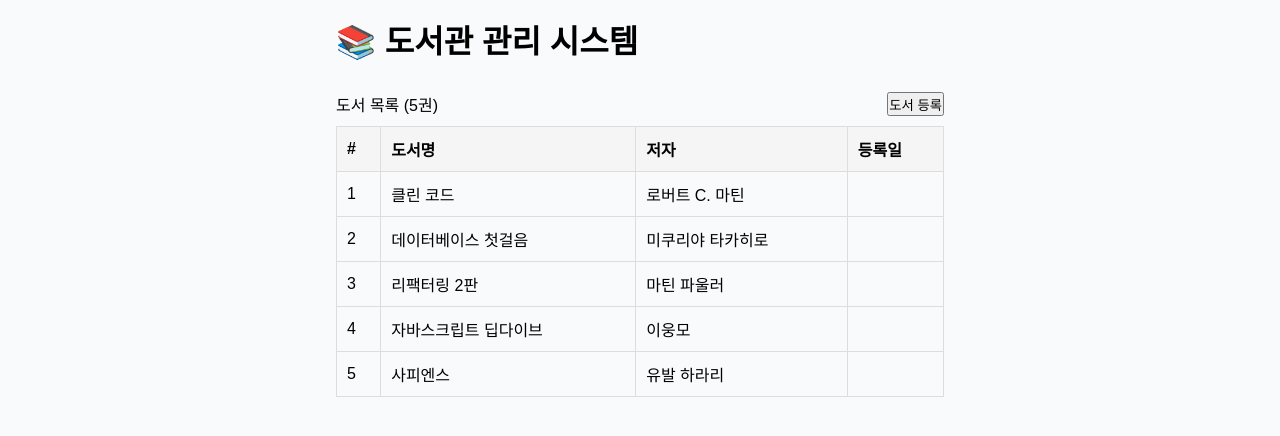
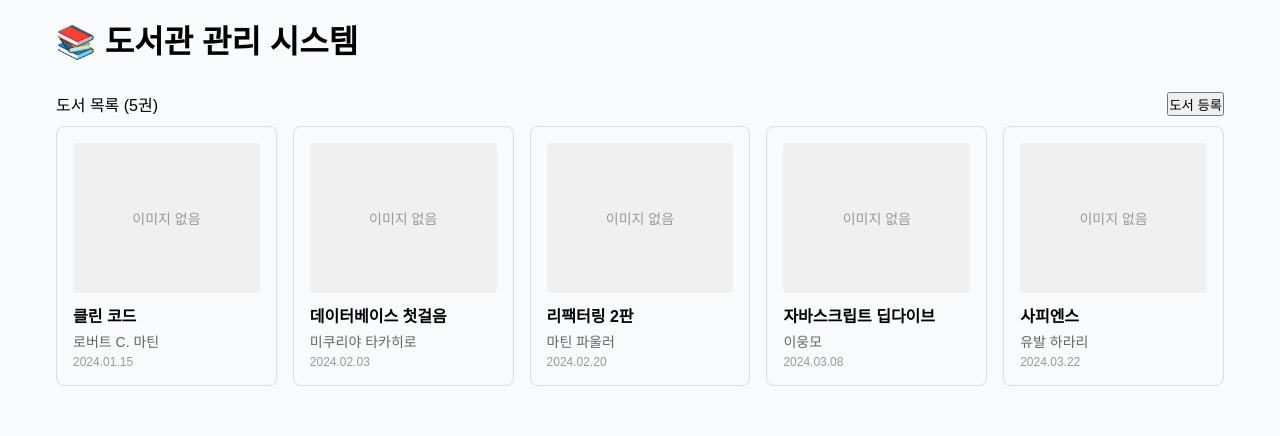
Before and after one commit to Writers-Walk/Frontend, a React (Vite) app: page / in a window 1280 px wide. Shown: the top 436 px of the page. Built offline with nearby package versions, Linux system fonts and the light colour scheme.

Commit message:
main page card 만들기

```diff
--- /dev/null
+++ b/db.json
@@ -0,0 +1,15 @@
+{
+  "books": [
+    {
+      "id": 1,
+      "title": "상록수",
+      "content": "상록수는 1936년에 발표된 심훈의 소설로, 일제강점기 조선의 농촌을 배경으로 한 작품입니다. 이 소설은 농민들의 삶과 투쟁을 그리며, 특히 주인공인 김진섭과 그의 가족이 겪는 어려움과 희망을 중심으로 이야기가 전개됩니다. 상록수는 한국 문학사에서 중요한 위치를 차지하는 작품으로, 당시 사회적 현실을 반영하고 있습니다.",
+      "author": "심훈",
+      "genre": "소설",
+      "likes": 0,
+      "coverImageUrl": "",
+      "createdAt": "2026-05-22T09:00:00.000Z",
+      "updatedAt": "2026-05-22T09:00:00.000Z"
+    }
+  ]
+}
--- a/src/App.css
+++ b/src/App.css
@@ -6,7 +6,7 @@
 
 body {
   font-family: Arial, sans-serif;
-  max-width: 640px;
+  max-width: 1200px;
   margin: 0 auto;
   padding: 16px;
   background: #f9fafb;
--- /dev/null
+++ b/src/main/components/bookCard.css
@@ -0,0 +1,47 @@
+.book-card {
+  cursor: pointer;
+  border: 1px solid #ddd;
+  border-radius: 8px;
+  padding: 16px;
+  transition: box-shadow 0.2s;
+}
+
+.book-card:hover {
+  box-shadow: 0 4px 12px rgba(0, 0, 0, 0.1);
+}
+
+.book-card__image {
+  width: 100%;
+  height: 150px;
+  object-fit: cover;
+  border-radius: 4px;
+}
+
+.book-card__no-image {
+  width: 100%;
+  height: 150px;
+  background: #f0f0f0;
+  display: flex;
+  align-items: center;
+  justify-content: center;
+  border-radius: 4px;
+  color: #999;
+  font-size: 14px;
+}
+
+.book-card__title {
+  margin: 10px 0 4px;
+  font-size: 16px;
+}
+
+.book-card__author {
+  margin: 0 0 4px;
+  color: #666;
+  font-size: 14px;
+}
+
+.book-card__date {
+  margin: 0;
+  font-size: 12px;
+  color: #999;
+}
--- /dev/null
+++ b/src/main/components/bookCard.jsx
@@ -0,0 +1,23 @@
+import React from "react";
+import "./BookCard.css";
+
+const BookCard = ({ book, onClick }) => {
+  return (
+    <div className="book-card" onClick={() => onClick(book)}>
+      {book.coverImageUrl ? (
+        <img
+          src={book.coverImageUrl}
+          alt={book.title}
+          className="book-card__image"
+        />
+      ) : (
+        <div className="book-card__no-image">이미지 없음</div>
+      )}
+      <h3 className="book-card__title">{book.title}</h3>
+      <p className="book-card__author">{book.author}</p>
+      <p className="book-card__date">{book.createdAt.slice(0, 10)}</p>
+    </div>
+  );
+};
+
+export default BookCard;
--- /dev/null
+++ b/src/main/components/mainpage.css
@@ -0,0 +1,11 @@
+.main-page__empty {
+  color: #999;
+  text-align: center;
+  margin-top: 40px;
+}
+
+.main-page__card-list {
+  display: grid;
+  grid-template-columns: repeat(auto-fill, minmax(200px, 1fr));
+  gap: 16px;
+}
--- a/src/main/components/mainpage.jsx
+++ b/src/main/components/mainpage.jsx
@@ -1,32 +1,75 @@
-import React, { useState } from 'react';
-import BookTable from './BookTable';
+import React, { useState } from "react";
+import BookTable from "./BookTable";
+import BookCard from "./bookCard";
+import './mainpage.css'
 
 const BOOKS = [
-  { id: 1, title: '클린 코드', author: '로버트 C. 마틴', createdAt: '2024.01.15' },
-  { id: 2, title: '데이터베이스 첫걸음', author: '미쿠리야 타카히로', createdAt: '2024.02.03' },
-  { id: 3, title: '리팩터링 2판', author: '마틴 파울러', createdAt: '2024.02.20' },
-  { id: 4, title: '자바스크립트 딥다이브', author: '이웅모', createdAt: '2024.03.08' },
-  { id: 5, title: '사피엔스', author: '유발 하라리', createdAt: '2024.03.22' },
+  {
+    id: 1,
+    title: "클린 코드",
+    author: "로버트 C. 마틴",
+    createdAt: "2024.01.15",
+  },
+  {
+    id: 2,
+    title: "데이터베이스 첫걸음",
+    author: "미쿠리야 타카히로",
+    createdAt: "2024.02.03",
+  },
+  {
+    id: 3,
+    title: "리팩터링 2판",
+    author: "마틴 파울러",
+    createdAt: "2024.02.20",
+  },
+  {
+    id: 4,
+    title: "자바스크립트 딥다이브",
+    author: "이웅모",
+    createdAt: "2024.03.08",
+  },
+  { id: 5, title: "사피엔스", author: "유발 하라리", createdAt: "2024.03.22" },
 ];
 
 const MainPage = () => {
   const [books] = useState(BOOKS);
+  const [loading] = useState(false);
+  // const navigate = useNavigate();
 
   const handleRegister = () => {
-    alert('도서 등록');
+    alert("도서 등록");
   };
- //d
+  //d
+  const handleClickBook = (book) => {
+    alert(`${book.title} 상세 페이지로 이동`);
+  };
+  if (loading) return <p>불러오는 중...</p>;
+
   return (
-    <div >
+    <div>
       <h1>📚 도서관 관리 시스템</h1>
 
-      <div style={{ marginTop: '30px' }}>
-        <div style={{ display: 'flex', justifyContent: 'space-between', marginBottom: '10px' }}>
+      <div style={{ marginTop: "30px" }}>
+        <div
+          style={{
+            display: "flex",
+            justifyContent: "space-between",
+            marginBottom: "10px",
+          }}
+        >
           <span>도서 목록 ({books.length}권)</span>
           <button onClick={handleRegister}>도서 등록</button>
         </div>
 
-        <BookTable books={books} />
+        {books.length === 0 ? (
+          <p className="main-page__empty">등록된 도서가 없습니다.</p>
+        ) : (
+          <div className="main-page__card-list">
+            {books.map((book) => (
+              <BookCard key={book.id} book={book} onClick={handleClickBook} />
+            ))}
+          </div>
+        )}
       </div>
     </div>
   );
```
